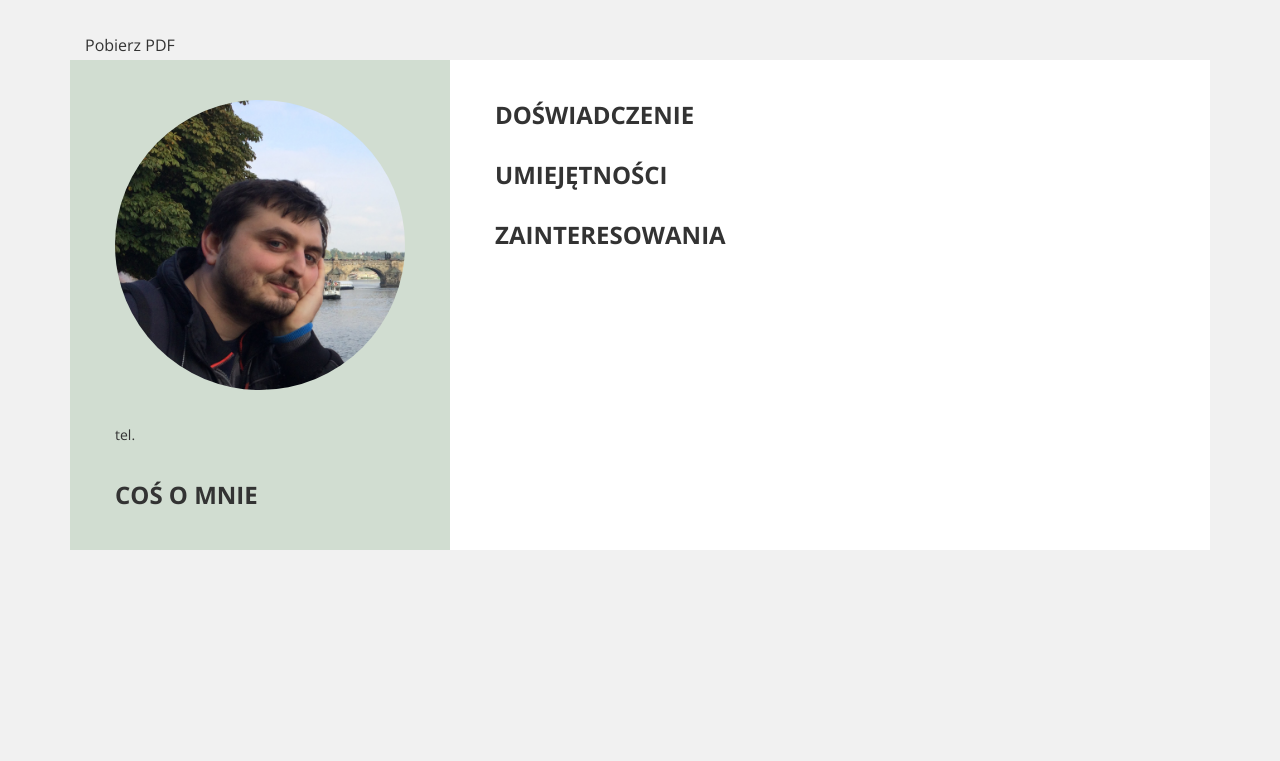
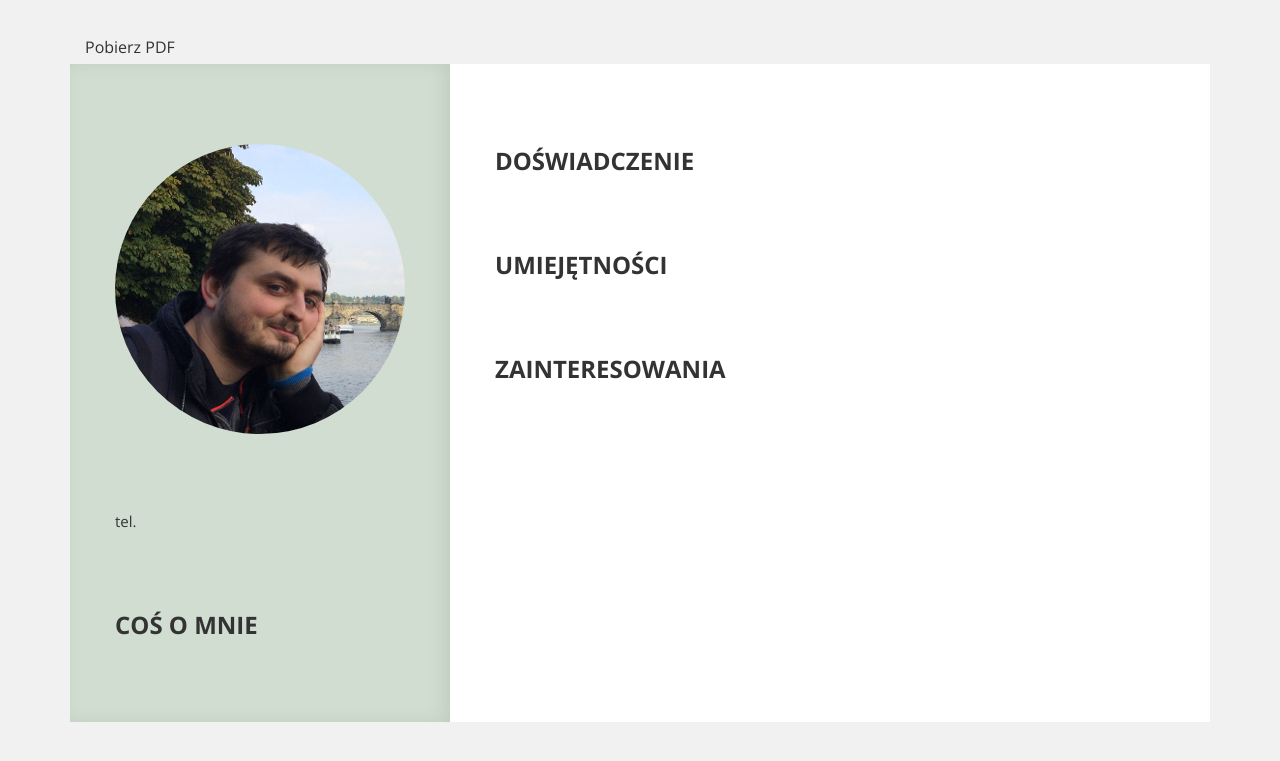
Before and after one commit to gawryluklukasz/cv-generator, a Symfony app: template templates/cv/index.html.twig in a window 1280 px wide. Shown: the top 761 px of the page. Run offline with Twig, Linux system fonts and the light colour scheme; the template is opened without the code that fills it, so the values that code supplies are empty; some libraries are stand-ins or nearby versions.

Commit message:
add some informations and fix few stuff

```diff
--- a/src/Controller/CvController.php
+++ b/src/Controller/CvController.php
@@ -28,9 +28,7 @@ class CvController extends Controller
         /* @var $pdf \Knp\Snappy\Pdf */
         $pdf = $this->get('knp_snappy.pdf');
 
-        return new PdfResponse(
-                $pdf->getOutputFromHtml($this->getView()), 'cv.pdf'
-        );
+        return new PdfResponse($pdf->getOutputFromHtml($this->getView()->getContent()), 'cv.pdf');
     }
 
     /**
--- a/templates/cv/index.html.twig
+++ b/templates/cv/index.html.twig
@@ -10,7 +10,10 @@
 
         #main-info {
             background: #d1ddd1;
-            height: 100%;
+            height: inherit;
+            -moz-box-shadow: inset -6px 0 16px rgba(68,68,68,0.1);
+            -webkit-box-shadow: inset -6px 0 16px rgba(68,68,68,0.1);
+            box-shadow: inset -6px 0 16px rgba(68,68,68,0.1);
         }
 
         #skill-box {
@@ -18,7 +21,7 @@
         }
 
         .wrapper {
-            margin: 30px auto;
+            margin: 70px auto;
         }
 
         .deep-wrapper {
@@ -26,11 +29,11 @@
         }
 
         .column {
-            margin: 40px 30px;
+            padding: 10px 30px;
         }
 
         .photo {
-            max-width: 100%;
+            width: 100%;
             display:block;
             height: auto;
             -webkit-border-radius: 50%;
@@ -41,7 +44,7 @@
         h2, p, a {
             color: #333;
             font-family: Arial;
-            line-height: 30px;
+            line-height: 34px;
             font-family: 'Open Sans', sans-serif;
         }
 
@@ -60,7 +63,7 @@
         }
 
         p {
-            font-size: 14px;
+            font-size: 15px;
             margin: 0;
         }
 
@@ -82,7 +85,14 @@
             display: none;
         }
 
+        .justify {
+            text-align: justify;
+        }
+
         @media print {
+            #skill-box {
+                min-height: 1460px;
+            }
             .container {
                 max-width: 100%;
             }
@@ -100,6 +110,11 @@
 
             #get-pdf {
                 display: block;
+            }
+            #main-info {
+                -moz-box-shadow: inset -6px 0 16px rgba(68,68,68,0.1);
+                -webkit-box-shadow: inset -6px 0 16px rgba(68,68,68,0.1);
+                box-shadow: inset -6px 0 16px rgba(68,68,68,0.1);
             }
         }
     </style>
@@ -120,7 +135,7 @@
             <div class="col-4" id="main-info">
                 <div class="column">
                     <div class="wrapper">
-                        <h1><img src="{{ absolute_url(asset('images/photo.jpg')) }}" alt="photo" class="photo"></h1>
+                        <h1><img src="{% if data.photo is defined %}{{ data.photo }}{% else %}{{ absolute_url(asset('images/photo.png')) }}{% endif %}" alt="photo" class="photo"></h1>
                     </div>
                     <div class="wrapper">
                         <h2>{{ data.name }} {{ data.surname }}</h2>
@@ -130,7 +145,7 @@
                     </div>
                     <div class="wrapper">
                         <h2>Coś o mnie</h2>
-                        <p>{{ data.about }}</p>
+                        <p class="justify">{{ data.about }}</p>
                     </div>
                 </div>
             </div>
```
Also changed, not shown: config/data_person.yaml (+6 -1 lines), README.md, public/images/photo (kopia).jpg (added), public/images/photo.jpg, public/images/photo.png (added), 1 other file.
